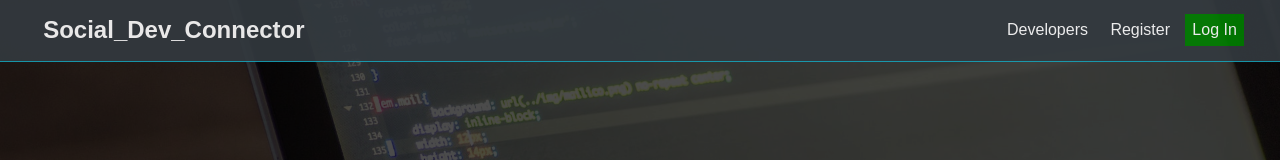
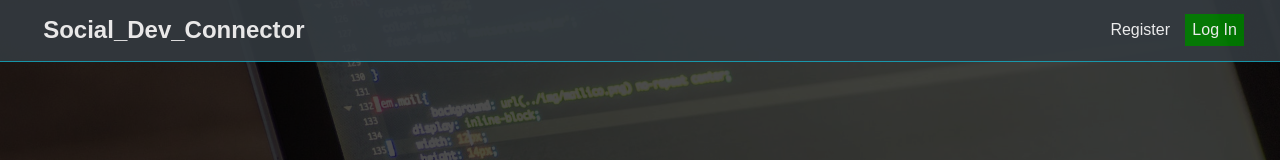
Before and after one commit to BassamHager/social-refactor, a React (Create React App) app in the folder client/: page / in a window 1280 px wide. Shown: the top 160 px of the page. Built offline with nearby package versions, Linux system fonts and the light colour scheme.

Commit message:
did: comment to add Redirect to /auth in App.js router switch, to shift / into the switch & adding privacy into developers route in Navbar.jsx

```diff
--- a/client/src/App.js
+++ b/client/src/App.js
@@ -1,5 +1,10 @@
 import React, { useState } from "react";
-import { BrowserRouter as Router, Route, Switch } from "react-router-dom";
+import {
+  BrowserRouter as Router,
+  Route,
+  Switch,
+  Redirect,
+} from "react-router-dom";
 import "./App.css";
 import Navbar from "./components/layout/Navbar";
 import Landing from "./components/layout/pages/Landing";
@@ -34,9 +39,11 @@ const App = () => {
           <Route exact path="/" component={Landing} />
           <section className="container">
             <Switch>
+              {/* <Route exact path="/" component={Landing} /> */}
               <Route exact path="/auth" component={Auth} />
               <Route exact path="/dashboard" component={Dashboard} />
               <Route exact path="/profile" component={Profile} />
+              {/* <Redirect to="auth" /> */}
             </Switch>
           </section>
         </AlertContext.Provider>
--- a/client/src/components/layout/Navbar.jsx
+++ b/client/src/components/layout/Navbar.jsx
@@ -1,15 +1,12 @@
-import React, { useContext, useState, Fragment } from "react";
+import React, { useContext, Fragment } from "react";
 import { Link } from "react-router-dom";
 import { AuthContext } from "../context/auth-context";
 import Alert from "../layout/Alert";
 import { AlertContext } from "../context/alert-context";
-import Dashboard from "./pages/Dashboard";
 
 const Navbar = () => {
   const { setAlert } = useContext(AlertContext);
-  const { token, setIsToLoginMode, logout, login, isToLoginMode } = useContext(
-    AuthContext
-  );
+  const { token, setIsToLoginMode, logout, login } = useContext(AuthContext);
 
   const handleLogging = () => {
     if (token) {
@@ -25,14 +22,14 @@ const Navbar = () => {
     <Fragment>
       <nav className="navbar bg-dark">
         <h1>
-          <Link to="/">
-            <i className="fas fa-code"></i> Social_Dev_Connector
-          </Link>
+          <Link to="/">Social_Dev_Connector</Link>
         </h1>
         <ul>
-          <li>
-            <Link to="/">Developers</Link>
-          </li>
+          {token && (
+            <li>
+              <Link to="/developers">Developers</Link>
+            </li>
+          )}
           {!token && (
             <li>
               <Link to="/auth" onClick={() => setIsToLoginMode(false)}>
```
